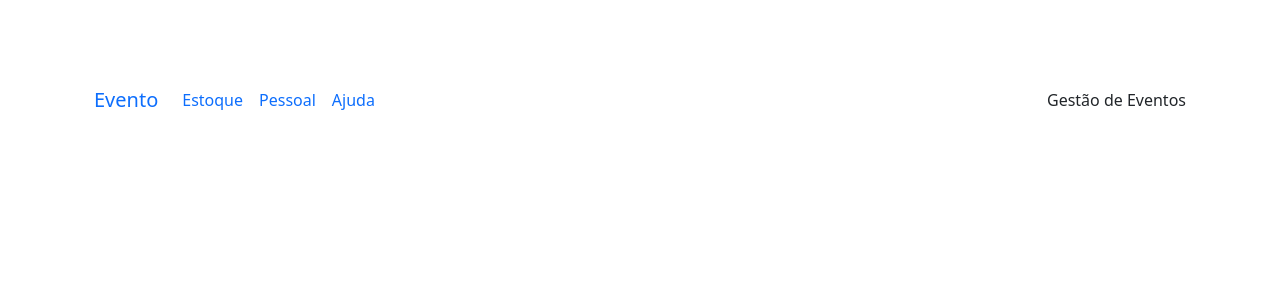
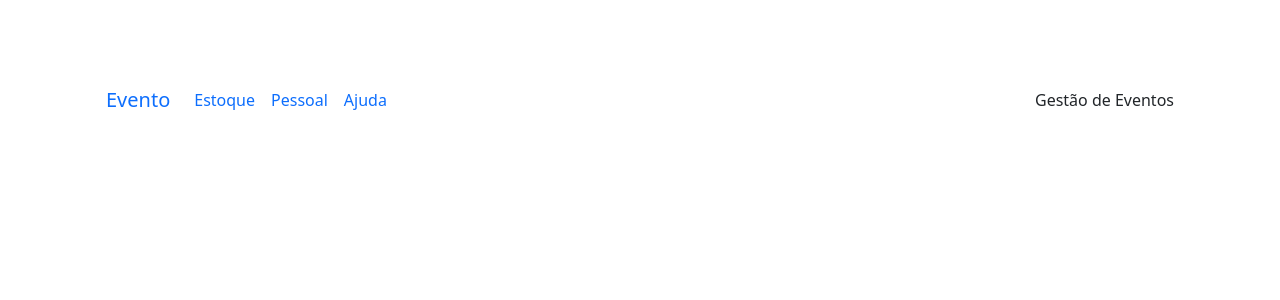
Before and after one commit to PhAmerico/Univesp, a Python web app: template app/templates/base.html in a window 1280 px wide. Shown: the top 300 px of the page. Run offline with Jinja, Linux system fonts and the light colour scheme; the template is opened without the code that fills it, so the values that code supplies are empty.

Commit message:
Update base.html

```diff
--- a/app/templates/base.html
+++ b/app/templates/base.html
@@ -17,7 +17,7 @@
 </head>
 
 <body>
-
+<div class="container-sm">
  <!-- Seção que exibe a lista de eventos -->
  <div id="eventos" class="my-4">
   <table id="eventos-table" class="table table-striped table-hover">
@@ -75,7 +75,7 @@
 
 
 
-
+</div>
 </body>
 
 </html>
```
